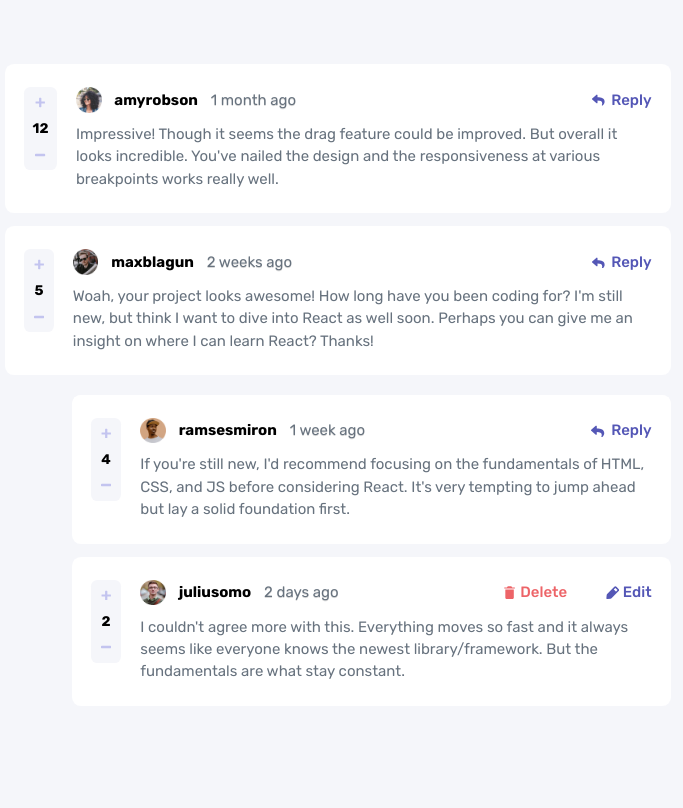
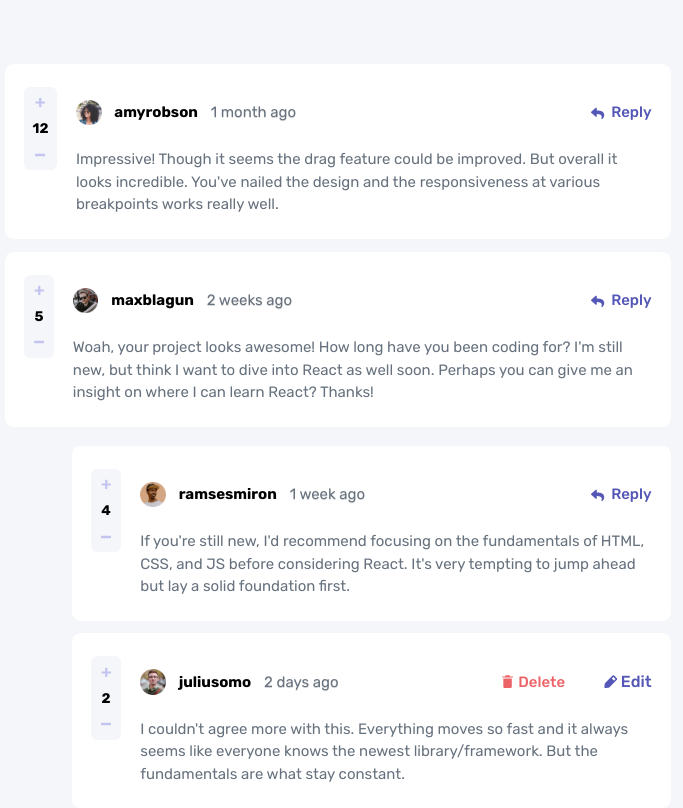
Before and after one commit to ParthaDey5/interactive-comments-section-main, a React (Vite) app: page / in a window 1280 px wide. Shown: the whole page, without its empty margins (302-985 px from the left). Built offline with nearby package versions, Linux system fonts and the light colour scheme.

Commit message:
Updates ❤️

```diff
--- a/src/App.jsx
+++ b/src/App.jsx
@@ -6,7 +6,7 @@ import IconReply from "./assets/icon-reply.svg?react";
 import IconDelete from "./assets/icon-delete.svg?react";
 import IconEdit from "./assets/icon-edit.svg?react";
 import CommentCard from "./components/CommentCard";
-import RepliesList from "./components/RepliesList";
+
 
 function App() {
   const [usersdata, setUsersdata] = useState();
@@ -36,6 +36,7 @@ function App() {
       .then((res) => res.json())
       .then((data) => {
         setUsersdata(data);
+
       })
       .catch((err) => console.log(err));
   }, []);
@@ -56,6 +57,8 @@ function App() {
                   IconPlus={IconPlus}
                   IconMinus={IconMinus}
                   IconReply={IconReply}
+                  IconDelete={IconDelete}
+                  IconEdit={IconEdit}
                   score={c.score}
                   setScore={setScore}
                   setVote={setVote}
@@ -65,6 +68,8 @@ function App() {
                   createdAt={c.createdAt}
                   replyBox={replyBox}
                   comment={c.content}
+                  replies={c.replies}
+                  currentUser={usersdata.currentUser.username}
                 />
               ))}
             </>
@@ -72,37 +77,7 @@ function App() {
             <p>Loading...</p>
           )}
 
-          <div className="flex justify-end w-full">
-          <div className="bg-white100 w-[90%] h-[10vw] gap-[1vw] flex flex-col items-end mt-[0.5vw] rounded-[0.7vw]">
-            {usersdata ? (
-              <>
-                {usersdata.comments.map((c) =>
-                  c.replies.map((e) => (
-                    <RepliesList
-                    key={e.id}
-                    IconPlus={IconPlus}
-                    IconMinus={IconMinus}
-                    IconReply={IconReply}
-                    IconDelete={IconDelete}
-                    IconEdit={IconEdit}
-                    score={e.score}
-                      setScore={setScore}
-                      setVote={setVote}
-                      vote={vote}
-                      avatar={e.user.image.webp}
-                      username={e.user.username}
-                      createdAt={e.createdAt}
-                      replyBox={replyBox}
-                      comment={e.content}
-                    />
-                  ))
-                )}
-              </>
-            ) : (
-              ""
-              )}
-              </div>
-          </div>
+
         </div>
       </div>
     </>
--- a/src/components/CommentCard.jsx
+++ b/src/components/CommentCard.jsx
@@ -1,6 +1,24 @@
-import React from 'react'
+import React from "react";
 
-function CommentCard({IconPlus, IconMinus, IconReply, score, username, createdAt, replyBox, comment, vote, setScore, setVote, avatar}) {
+function CommentCard({
+  IconPlus,
+  IconMinus,
+  IconReply,
+  IconDelete,
+  IconEdit,
+  score,
+  username,
+  replies,
+  createdAt,
+  replyBox,
+  comment,
+  vote,
+  setScore,
+  setVote,
+  avatar,
+  currentUser,
+}) {
+  console.log(currentUser);
   return (
     <>
       <div className="w-full flex gap-[1.5dvw] px-[1.5dvw] py-[1.8dvw] bg-white100 rounded-[0.7vw]">
@@ -26,28 +44,120 @@ function CommentCard({IconPlus, IconMinus, IconReply, score, username, createdAt
           />
         </div>
         <div className="flex flex-col gap-[0.8vw]">
-              <div className="flex justify-between w-full h-[4dvw">
+          <div className="flex justify-between w-full h-[4dvw]">
             <span className="flex items-center gap-[1dvw] w-fit">
               <img src={avatar} alt="img" />
               <p className="w-fit font-bold pointer">{username}</p>
-                  <p className="w-fit text-grey500 text-shadow-2xs">
-                    {createdAt}
-                  </p>
+              <p className="w-fit text-grey500 text-shadow-2xs">{createdAt}</p>
             </span>
-                <p className="pointer text-purple600 font-medium flex items-center gap-[0.5dvw] w-fit group hover:text-purple200" onClick={replyBox}>
-
-                    <IconReply className="icon2 fill-current group-hover:fill-purple200" />
-
-                  Reply
+            <p
+              className={`pointer font-medium flex items-center gap-[0.5dvw] w-fit group hover:text-purple200 text-purple600`}
+              onClick={replyBox}
+            >
+              <>
+                <IconReply className="icon3 fill-current group-hover:fill-purple200" />
+                Reply{" "}
+              </>
             </p>
           </div>
+          <div>
             <p id="comments" className="w-full">
               {comment}
             </p>
           </div>
         </div>
+      </div>
+
+      <div
+        className={`flex justify-end w-full ${
+          replies.length > 0 ? "block" : "hidden"
+        }`}
+      >
+        <div className="bg-white100 w-[90%] h-[10vw] gap-[1vw] flex flex-col items-end mt-[0.5vw] rounded-[0.7vw]">
+          {replies.length > 0
+            ? replies.map((e) => (
+                <div
+                  key={e.id}
+                  className="w-full flex gap-[1.5dvw] px-[1.5dvw] py-[1.8dvw] bg-white100 rounded-[0.7vw]"
+                >
+                  <div className="bg-grey50 flex flex-col justify-between items-center w-[5.6dvw] h-[6.5vw] rounded-[0.5dvw] py-[0.8dvw]">
+                    <IconPlus
+                      className="icon pointer fill-purple200 hover:fill-purple600"
+                      onClick={() => {
+                        if (vote !== 1) {
+                          setScore(score + (vote === -1 ? 2 : 1));
+                          setVote(1);
+                        }
+                      }}
+                    />
+                    <p className="vote">{e.score}</p>
+                    <IconMinus
+                      className="icon pointer fill-purple200 hover:fill-purple600"
+                      onClick={() => {
+                        if (vote !== -1) {
+                          setScore(score - (vote === 1 ? 2 : 1));
+                          setVote(-1);
+                        }
+                      }}
+                    />
+                  </div>
+                  <div className="flex flex-col gap-[0.8vw]">
+                    <div className="flex justify-between w-full h-[4dvw]">
+                      <span className="flex items-center gap-[1dvw] w-fit">
+                        <img src={e.user.image.webp} alt="img" />
+                        <p className="w-fit font-bold pointer">
+                          {e.user.username}
+                        </p>
+                        <p className="w-fit text-grey500 text-shadow-2xs">
+                          {e.createdAt}
+                        </p>
+                      </span>
+                      <span
+                        className={`pointer font-medium flex items-center gap-[0.5dvw] w-fit group hover:text-purple200 text-purple600`}
+                        onClick={replyBox}
+                      >
+                        <p
+                          className={`flex items-center gap-[0.5vw] ${
+                            e.user.username === currentUser ? "hidden" : "block"
+                          }`}
+                        >
+                          <IconReply className="icon3 fill-current group-hover:fill-purple200" />
+                          Reply
+                        </p>
+                      </span>
+                      <div
+                        className={`pointer font-medium flex items-center gap-[0.5dvw] w-fit group hover:text-purple200 text-purple600 ${
+                          e?.user?.username === currentUser ? "block" : "hidden"
+                        }`}
+                        onClick={replyBox}
+                      >
+                        <div className={`flex gap-[3vw]`}>
+                          <p className="pointer flex items-center gap-[0.3vw] group hover:text-pink200 text-pink400">
+                            <IconDelete className="icon3 fill-current group-hover:fill-pink200" />
+                            Delete
+                          </p>
+                          <span className="pointer flex items-center gap-[0.3vw] group text-purple600 hover:text-purple200">
+
+                            <IconEdit className="icon3 fill-current group-hover:fill-purple200" />
+
+                            Edit
+                          </span>
+                        </div>
+                      </div>
+                    </div>
+                    <div>
+                      <p id="comments" className="w-full">
+                        {e.content}
+                      </p>
+                    </div>
+                  </div>
+                </div>
+              ))
+            : ""}
+        </div>
+      </div>
     </>
-  )
+  );
 }
 
-export default CommentCard
+export default CommentCard;
--- a/src/components/RepliesList.jsx
+++ /dev/null
@@ -1,75 +0,0 @@
-import React from "react";
-
-function RepliesList({
-  IconPlus,
-  IconMinus,
-  IconReply,
-  IconEdit, IconDelete,
-  score,
-  username,
-  createdAt,
-  replyBox,
-  comment,
-  vote,
-  setScore,
-  setVote,
-  avatar,
-}) {
-  return (
-    <>
-      <div className="w-full flex gap-[1.5dvw] px-[1.5dvw] py-[1.8dvw] bg-white100 rounded-[0.7vw]">
-        <div className="bg-grey50 flex flex-col justify-between items-center w-[5.6dvw] h-[6.5vw] rounded-[0.5dvw] py-[0.8dvw]">
-          <IconPlus
-            className="icon pointer fill-purple200 hover:fill-purple600"
-            onClick={() => {
-              if (vote !== 1) {
-                setScore(score + (vote === -1 ? 2 : 1));
-                setVote(1);
-              }
-            }}
-          />
-          <p className="vote">{score}</p>
-          <IconMinus
-            className="icon pointer fill-purple200 hover:fill-purple600"
-            onClick={() => {
-              if (vote !== -1) {
-                setScore(score - (vote === 1 ? 2 : 1));
-                setVote(-1);
-              }
-            }}
-          />
-        </div>
-        <div className="flex flex-col gap-[0.8vw]">
-          <div className="flex justify-between w-full h-[4dvw">
-            <span className="flex items-center gap-[1dvw] w-fit">
-              <img src={avatar} alt="img" />
-              <p className="w-fit font-bold pointer">{username}</p>
-              <p className="w-fit text-grey500 text-shadow-2xs">{createdAt}</p>
-            </span>
-            <p
-              className={`pointer font-medium flex items-center gap-[0.5dvw] w-fit group hover:text-purple200 text-purple600`}
-              onClick={replyBox}
-            >
-                {username!=="juliusomo" &&
-                 <>
-                    <IconReply className="icon3 fill-current group-hover:fill-purple200" />
-              Reply </>}
-            </p>
-            <p className={`font-medium flex items-center w-fit ${username!=="juliusomo"?"hidden":"block"}`}>
-            {username==="juliusomo" && <div className="flex gap-[3vw]">
-                <div className="pointer flex items-center gap-[0.3vw] group hover:text-pink200 text-pink400"><IconDelete className="icon3 fill-current group-hover:fill-pink200" /> Delete</div>
-                <div className="pointer flex items-center gap-[0.3vw] group text-purple600 hover:text-purple200"><IconEdit className="icon3 fill-current group-hover:fill-purple200" /> Edit</div>
-                </div>
-                }
-            </p>
-          </div>
-          <p id="comments" className="w-full">
-            {comment}
-          </p>
-        </div>
-      </div>
-    </>
-  );
-}
-
-export default RepliesList;
```
Lines whose indentation alone changed are shown as unchanged.
